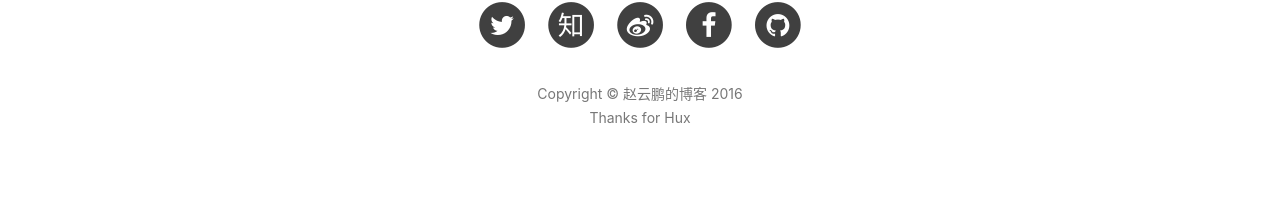
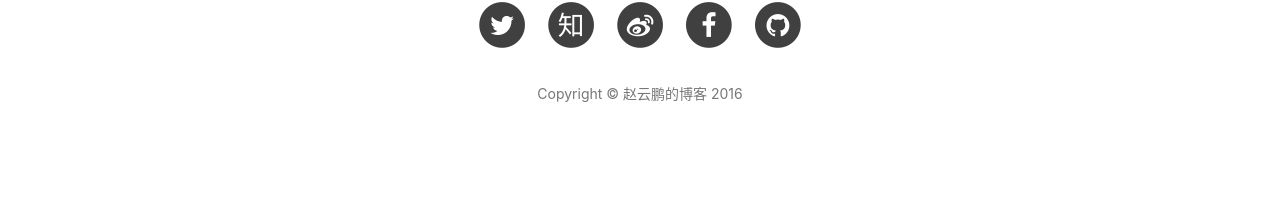
Before and after one commit to SilverBulletZyp/SilverBulletZyp.github.io, a Jekyll site: the page built from _posts/2016-01-29-helloWorld.md, in a window 1280 px wide. Shown: the part 1254-1473 px from the top of the page. Built offline with Jekyll 4.4.1, drawn with Linux system fonts in a browser that asks for light colours; nearby versions of some CDN libraries; comment, search, counter and statistics services are not loaded; after the commit the page ends 1452 px from its top, so only the background shows below that.

Commit message:
更改多说账号，更改船锚锚点图标，更改底边label

```diff
--- a/_config.yml
+++ b/_config.yml
@@ -43,7 +43,7 @@
 #disqus_username: _your_disqus_short_name_
 
 # Duoshuo settings
-duoshuo_username: 8637010
+duoshuo_username: 夜无眠yszd
 # Share component is depend on Comment so we can NOT use share only.
 duoshuo_share: true                    # set to false if you want to use Comment without Sharing
 
--- a/_includes/footer.html
+++ b/_includes/footer.html
@@ -72,7 +72,6 @@
                 <p class="copyright text-muted">
                     Copyright &copy; {{ site.title }} {{ site.time | date: '%Y' }}
                     <br>
-                    Thanks for Hux
                     <!--
 Theme by <a href="http://huangxuan.me">Hux</a> |
                     <iframe
--- a/_layouts/post.html
+++ b/_layouts/post.html
@@ -208,7 +208,7 @@
         anchors.options = {
           visible: 'always',
           placement: 'left',
-          icon: ''
+          icon: '⚓️'
         };
         anchors.add().remove('.intro-header h1').remove('.subheading').remove('.sidebar-container h5');
     })
```
